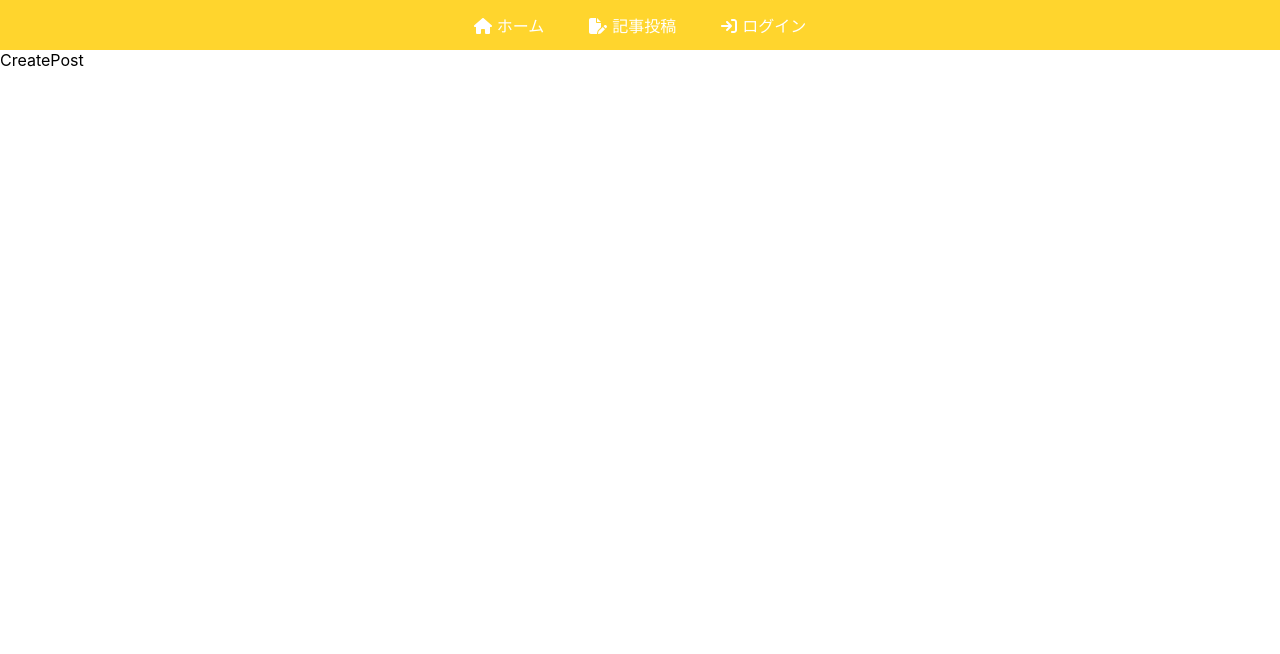
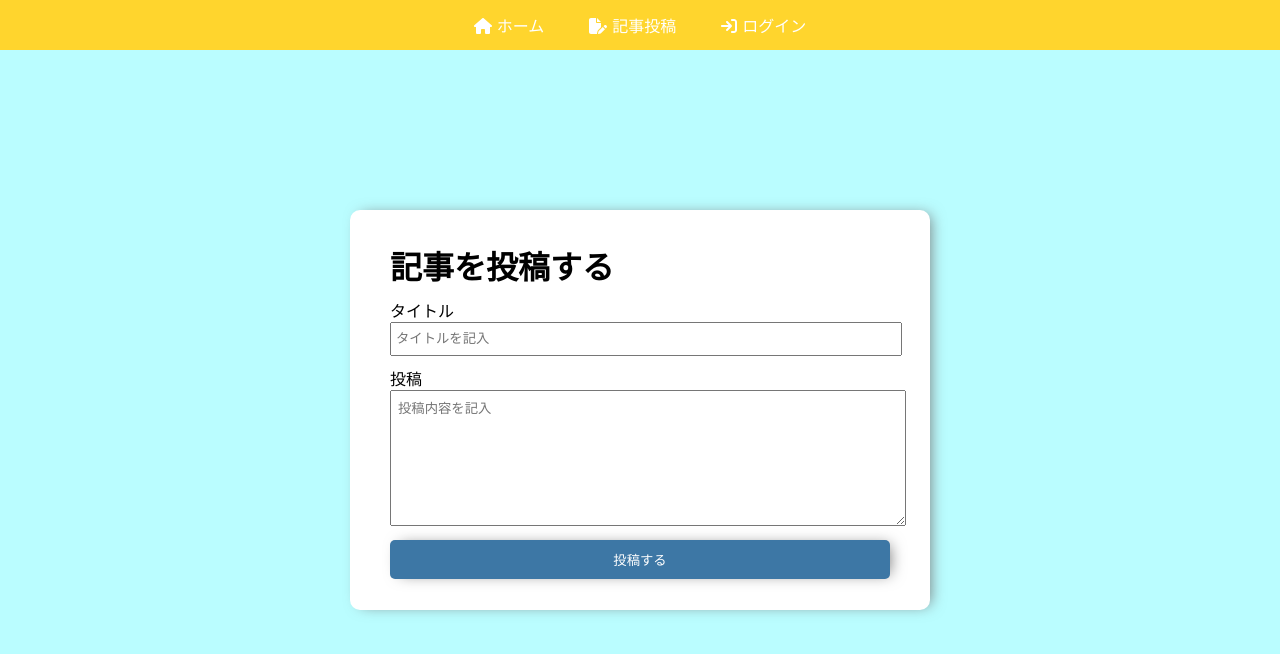
Before and after one commit to yuyasat-sandbox/blog-with-react-and-firebase, a React (Create React App) app: page /createpost in a window 1280 px wide. Shown: the top 654 px of the page. Built offline with nearby package versions, Linux system fonts and the light colour scheme.

Commit message:
CreatePost page and align indent to 2

```diff
--- /dev/null
+++ b/src/components/CreatePost.css
@@ -0,0 +1,53 @@
+.createPostPage {
+  display: flex;
+  align-items: center;
+  justify-content: center;
+  height: 90vh;
+}
+
+.postContainer {
+  background-color: white;
+  border-radius: 10px;
+  display: flex;
+  flex-direction: column;
+  justify-content: center;
+  height: 400px;
+  width: 500px;
+  gap: 10px;
+  padding: 0px 40px;
+  box-shadow: 5px 0px 15px -5px #777777;
+}
+
+.postContainer h1 {
+  margin: 0;
+}
+
+.postContainer input {
+  width: 100%;
+  height: 30px;
+  outline: none;
+  padding: 0px 4px;
+}
+
+.postContainer textarea {
+  width: 100%;
+  height: 120px;
+  outline: none;
+  padding: 7px;
+}
+
+.postButton {
+  padding: 10px 0;
+  background-color: #3d77a5;
+  border: none;
+  box-shadow: 5px 0px 15px -5px #777777;
+  color: white;
+  border-radius: 5px;
+  cursor: pointer;
+  transition: all 0.3s;
+}
+
+.postButton:hover {
+  transform: translateY(5px);
+  box-shadow: none;
+}
--- a/src/components/CreatePost.js
+++ b/src/components/CreatePost.js
@@ -1,9 +1,23 @@
 import React from 'react'
+import "./CreatePost.css";
 
 const CreatePost = () => {
-    return (
-        <div>CreatePost</div>
-    )
+  return (
+    <div className="createPostPage">
+      <div className="postContainer">
+        <h1>記事を投稿する</h1>
+        <div className="inputPost">
+          <div>タイトル</div>
+          <input type="text" placeholder='タイトルを記入' />
+        </div>
+        <div className="inputPost">
+          <div>投稿</div>
+          <textarea type="text" placeholder='投稿内容を記入' />
+        </div>
+        <button className="postButton">投稿する</button>
+      </div>
+    </div>
+  )
 }
 
 export default CreatePost
--- a/src/components/Home.js
+++ b/src/components/Home.js
@@ -1,9 +1,9 @@
 import React from 'react'
 
 const Home = () => {
-    return (
-        <div>Home</div>
-    )
+  return (
+    <div>Home</div>
+  )
 }
 
 export default Home
--- a/src/components/Logout.js
+++ b/src/components/Logout.js
@@ -13,7 +13,7 @@
     })
   };
   return (
-        <div>
+    <div>ß
       <p>ログアウトする</p>
       <button onClick={logout}>ログアウト</button>
     </div>
--- a/src/index.css
+++ b/src/index.css
@@ -5,6 +5,7 @@
     sans-serif;
   -webkit-font-smoothing: antialiased;
   -moz-osx-font-smoothing: grayscale;
+  background-color: rgb(186, 253, 255);
 }
 
 code {
```
Also changed, not shown: src/components/Login.js (indentation only), src/components/Navbar.css (indentation only), src/components/Navbar.js (indentation only), src/firebase.js (indentation only). Lines whose indentation alone changed are shown as unchanged.
